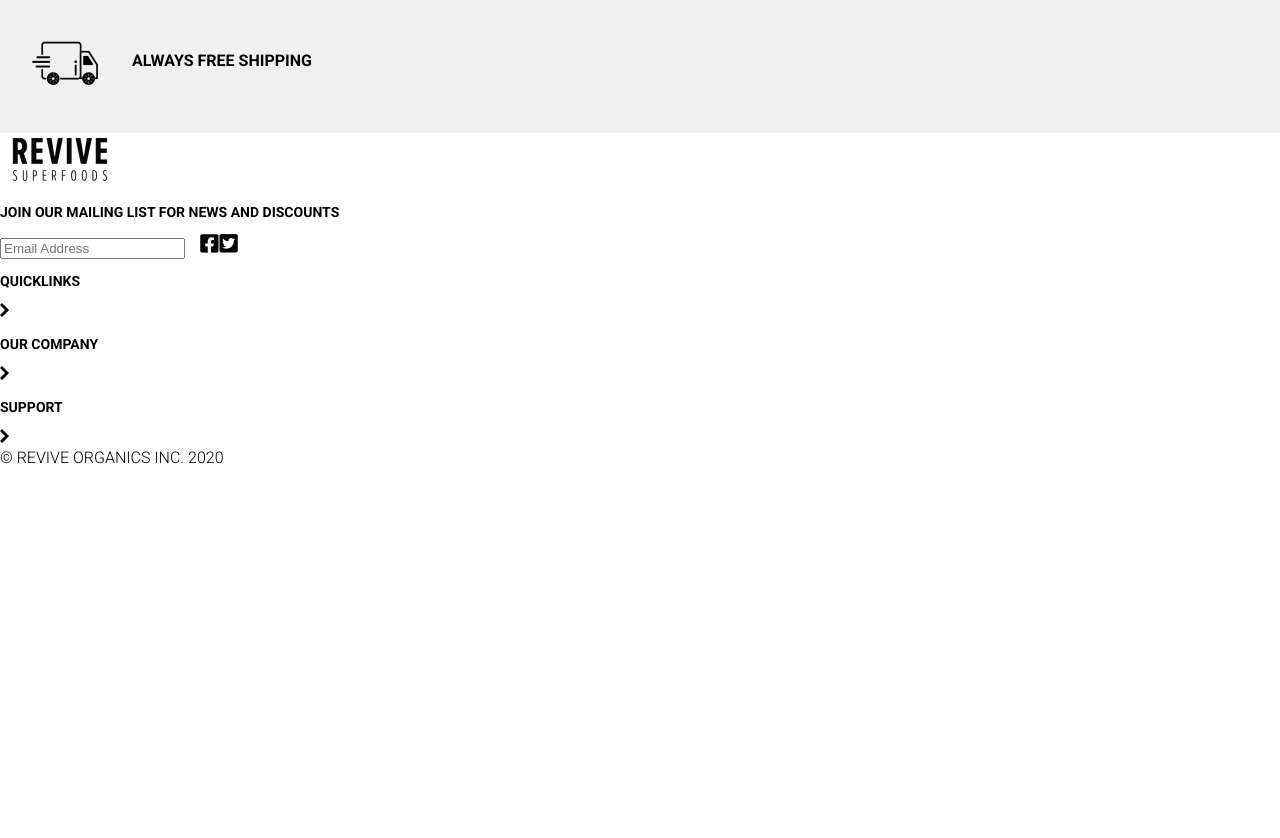
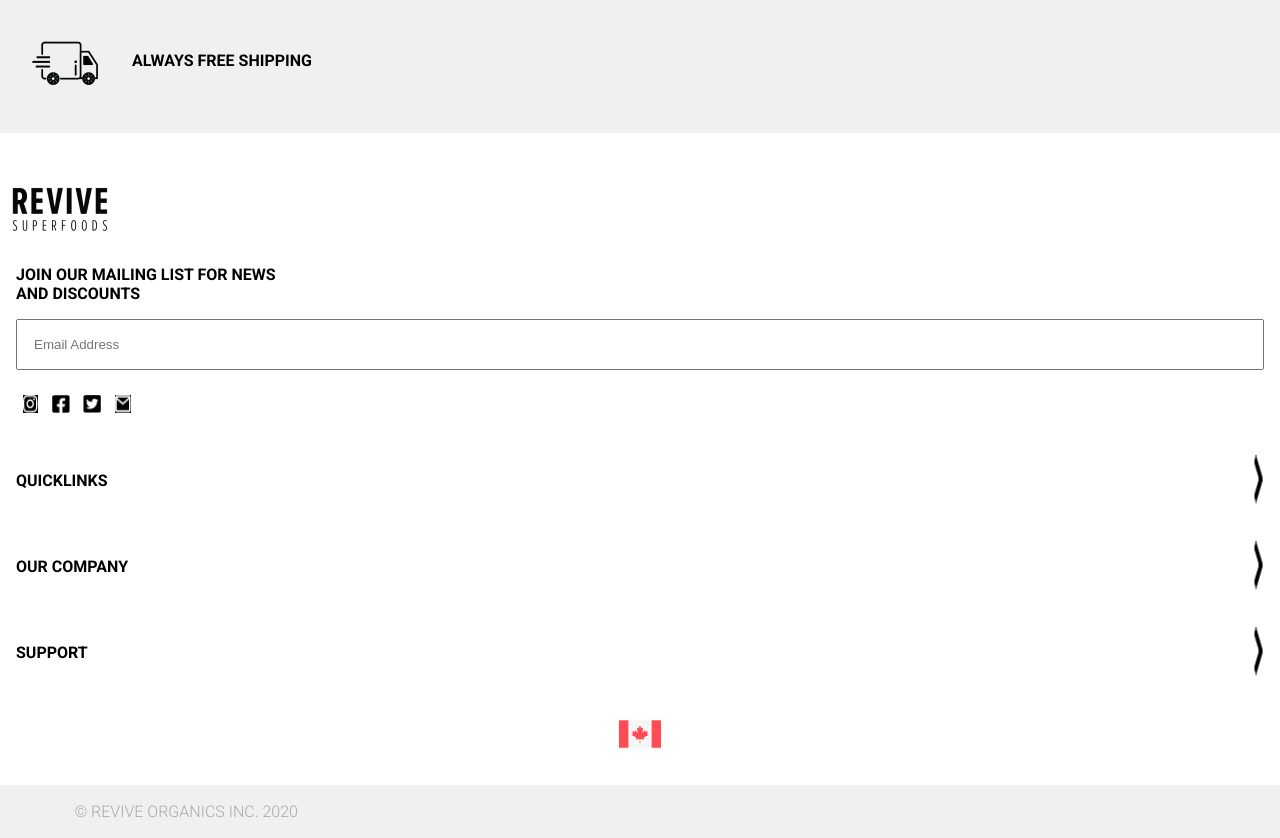
Before and after one commit to ngunner15/revive-assignment, a React (Create React App) app: page / in a window 1280 px wide. Shown: the part 2520-3358 px from the top of the page. Before the commit the page ends 2987 px from the top, so only its background shows below. Built offline with nearby package versions, Linux system fonts and the light colour scheme.

Commit message:
Add blocks

```diff
--- a/src/components/Footer.jsx
+++ b/src/components/Footer.jsx
@@ -1,19 +1,34 @@
+import '../styles/footer.css';
+
 export default function Footer(props) {
-  return(
-    <div>
+  return (
+    <div className="footer">
       <img src="logo.png" alt="Revive Superfoods" />
-      <p><strong>JOIN OUR MAILING LIST FOR NEWS AND DISCOUNTS</strong></p>
+      <div className="footer-content">
+        <p><strong>JOIN OUR MAILING LIST FOR NEWS<br /> AND DISCOUNTS</strong></p>
+        <div className="email-block">
           <input type="email" placeholder="Email Address"></input>
+          <div className="email-block-icons">
             <img src="logo/instagram.png" alt="Instagram Icon" />
             <img src="logo/facebook.png" alt="Facebook Icon" />
             <img src="logo/twitter.png" alt="Twitter Icon" />
             <img src="logo/email.png" alt="Email Icon" />
+          </div>
+        </div>
+        <div className="footer-block">
           <p><strong>QUICKLINKS</strong></p>
           <img src="logo/arrow.png" alt="Arrow Icon" />
+        </div>
+        <div className="footer-block">
           <p><strong>OUR COMPANY</strong></p>
           <img src="logo/arrow.png" alt="Arrow Icon" />
+        </div>
+        <div className="footer-block">
           <p><strong>SUPPORT</strong></p>
           <img src="logo/arrow.png" alt="Arrow Icon" />
+        </div>
+        <img className="canada-icon" src="canada.png" alt="Canada Icon" />
+      </div>
       <footer>© REVIVE ORGANICS INC. 2020</footer>
     </div>
   );
```
Lines whose indentation alone changed are shown as unchanged.
